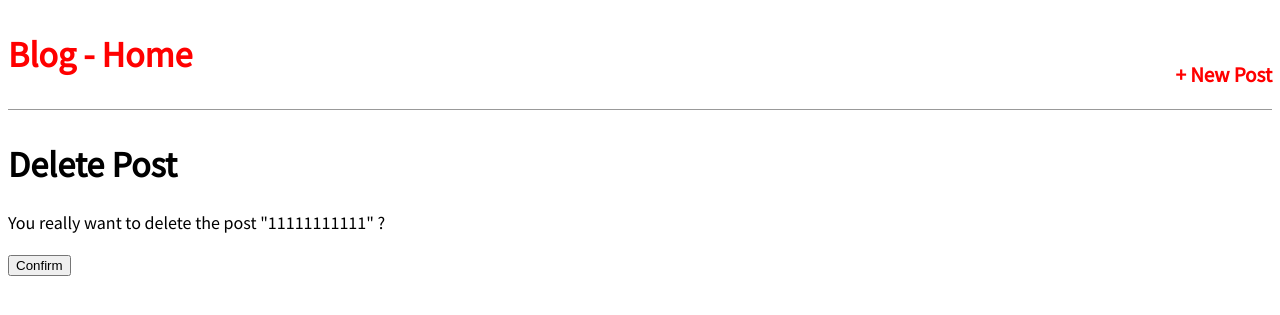
After one commit to michellstefanii/python-django, a Django app: page /post/3/delete in a window 1280 px wide. The commit adds this page. Shown: the top 315 px of the page. Run offline with Django 3.2, Linux system fonts and the light colour scheme; data comes from the database, SQL or seed files in the repository; both versions use the stored data as it was after the commit.

Commit message:
DeleteView

```diff
--- a/blog/models.py
+++ b/blog/models.py
@@ -33,6 +33,9 @@ class Post(models.Model):
     def get_absolute_url_update(self):
         return reverse('post_edit', args=[self.pk])
 
+    def get_absolute_url_delete(self):
+        return reverse('post_delete', args=[self.pk])
+
     class Meta:
         ordering = ('-published',)
 
--- /dev/null
+++ b/blog/templates/blog/post_delete.html
@@ -0,0 +1,9 @@
+{% extends 'base.html' %}
+{% block title %} Blog - Delete Post {% endblock title %}
+{% block content %}
+<h1>Delete Post</h1>
+<form action="" method="post">{% csrf_token %}
+        <p>You really want to delete the post "{{object.title}}" ?</p>
+        <input type="submit" value="Confirm">
+</form>
+{% endblock content %}
--- a/blog/templates/blog/post_detail.html
+++ b/blog/templates/blog/post_detail.html
@@ -5,5 +5,6 @@
     <h2>{{object.title}}</h2>
     <p>{{object.content}}</p>
     </div>
-    <a href="{{object.get_absolute_url_update}}">Edit Post</a>
+    <a href="{{object.get_absolute_url_update}}">Edit Post</a><br \><br \>
+    <a href="{{object.get_absolute_url_delete}}">Delete Post</a>
 {% endblock content %}
--- a/blog/templates/blog/post_edit.html
+++ b/blog/templates/blog/post_edit.html
@@ -4,6 +4,6 @@
 <h1>Edit Post</h1>
 <form action="" method="post">{% csrf_token %}
         {{form.as_p}}
-        <input type="submit" value="Editar">
+        <input type="submit" value="Edit">
 </form>
 {% endblock content %}
--- a/blog/templates/blog/post_new.html
+++ b/blog/templates/blog/post_new.html
@@ -4,6 +4,6 @@
 <h1>New Post</h1>
 <form action="" method="post">{% csrf_token %}
         {{form.as_p}}
-        <input type="submit" value="Salvar">
+        <input type="submit" value="Save">
 </form>
 {% endblock content %}
--- a/blog/urls.py
+++ b/blog/urls.py
@@ -7,4 +7,5 @@ urlpatterns = [
     path('post/new/', views.BlogCreateView.as_view(),name='post_new'),
     path('post/<slug:slug>/', views.BlogDetailView.as_view(),name='post_detail'),
     path('post/<int:pk>/edit', views.BlogUpdateView.as_view(),name='post_edit'),
+    path('post/<int:pk>/delete', views.BlogDeleteView.as_view(),name='post_delete'),
 ]
--- a/blog/views.py
+++ b/blog/views.py
@@ -1,5 +1,6 @@
 from django.shortcuts import render
-from django.views.generic import ListView, DetailView, UpdateView
+from django.urls import reverse_lazy
+from django.views.generic import ListView, DetailView, UpdateView, DeleteView
 from django.views.generic.edit import CreateView
 from . models import Post
 
@@ -23,3 +24,8 @@ class BlogUpdateView(UpdateView):
         model = Post
         template_name = 'blog/post_edit.html'
         fields = ('title','content')
+
+class BlogDeleteView(DeleteView):
+        model = Post
+        template_name = 'blog/post_delete.html'
+        success_url = reverse_lazy('home')
```
Also changed, not shown: db.sqlite3.
